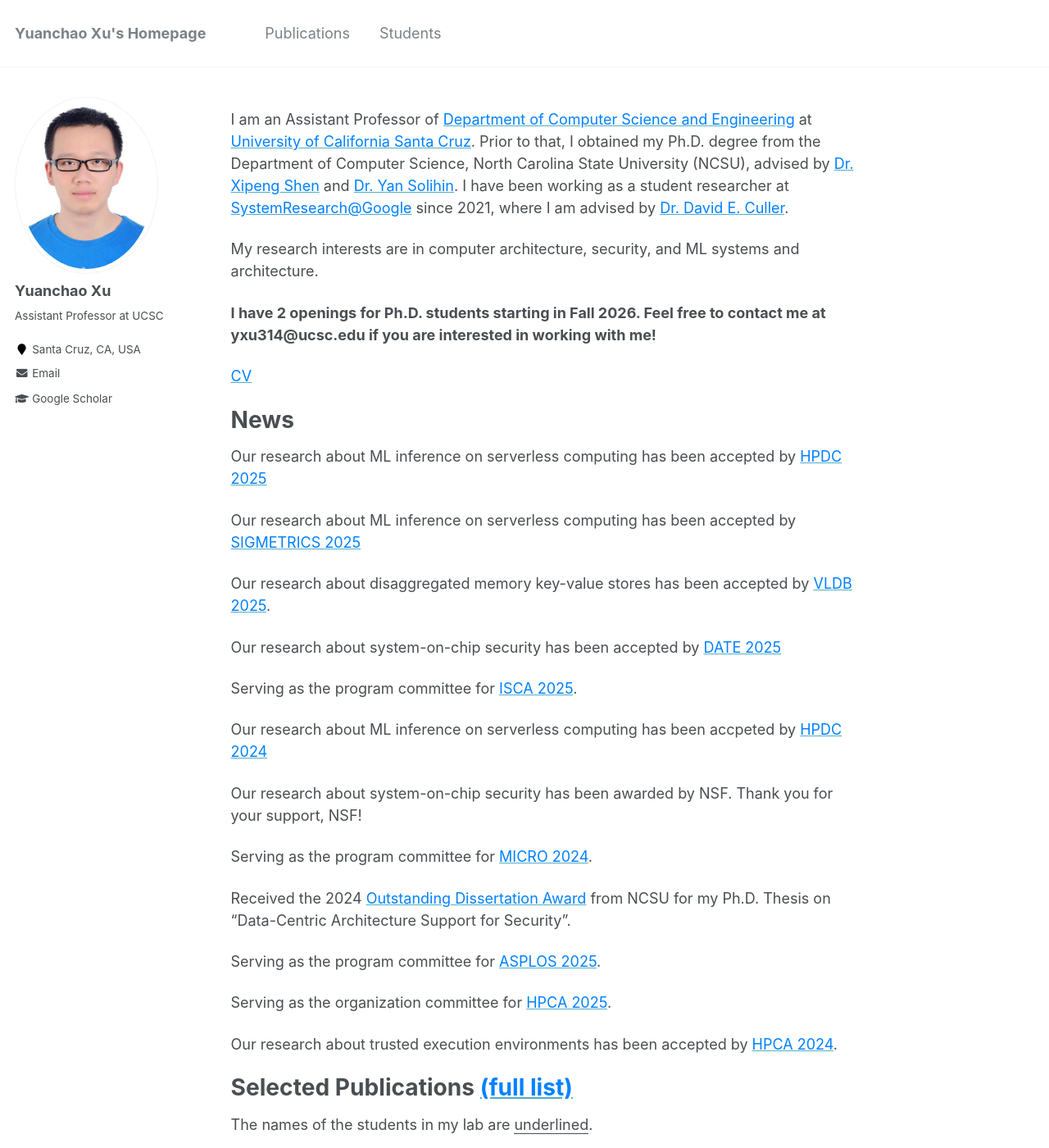
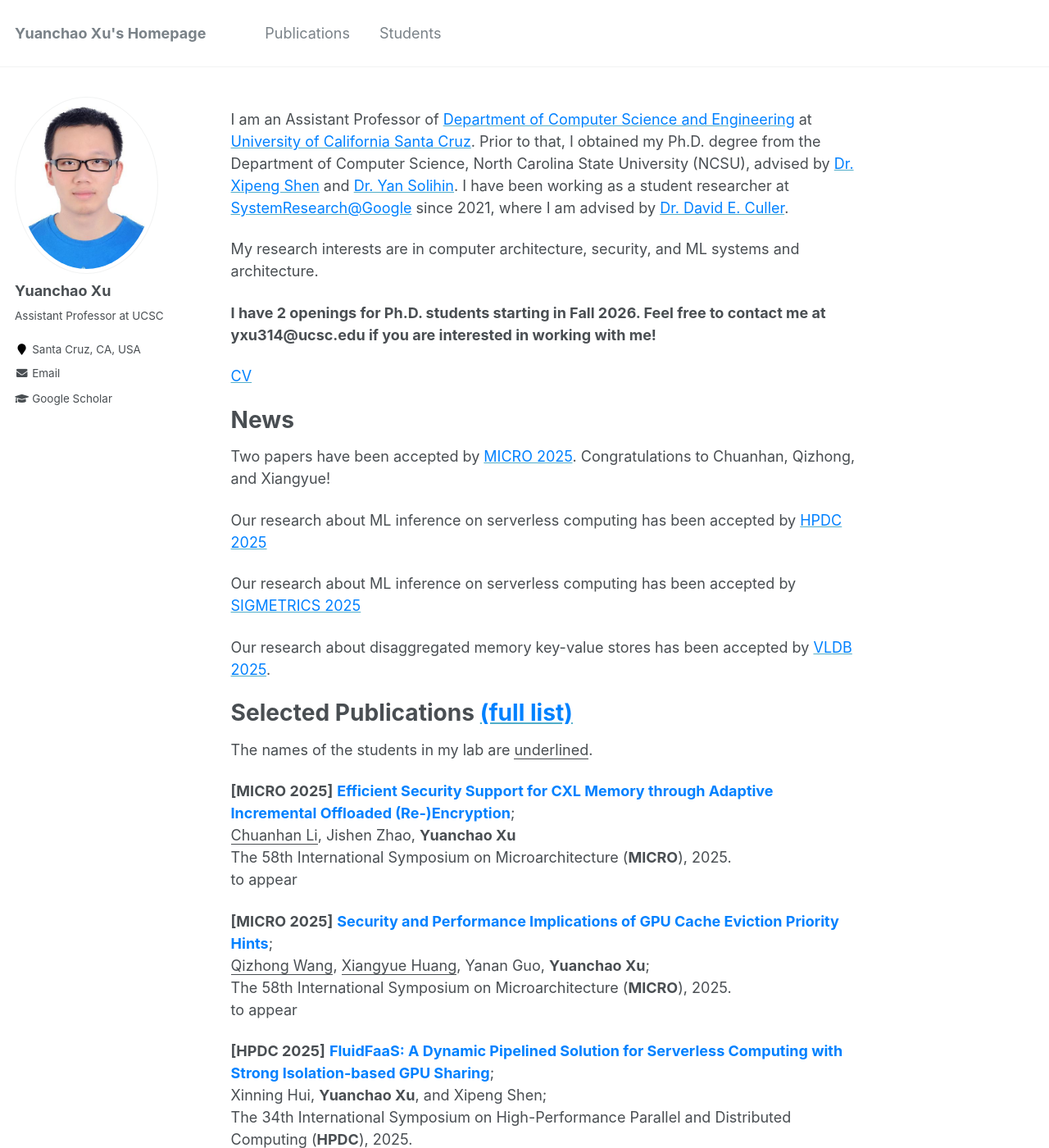
Before and after one commit to yuanchaoxu6/yuanchaoxu6.github.io, a Jekyll site: the page built from _pages/about.md, in a window 1280 px wide and 1400 px high. Shown: the whole window at 82% size. Built offline with Jekyll 4.4.1, drawn with Linux system fonts in a browser that asks for light colours.

Commit message:
add 2 paper

```diff
--- a/_pages/about.md
+++ b/_pages/about.md
@@ -21,7 +21,7 @@ My research interests are in computer architecture, security, and ML systems and
 News
 =====
 
-
+Two papers have been accepted by [<font color="#0081ff">MICRO 2025</font>](https://microarch.org/micro58/). Congratulations to Chuanhan, Qizhong, and Xiangyue!
 
 Our research about ML inference on serverless computing has been accepted by [<font color="#0081ff">HPDC 2025</font>](https://hpdc.sci.utah.edu/2025/)
 
@@ -29,34 +29,20 @@ Our research about ML inference on serverless computing has been accepted by [<f
 
 Our research about disaggregated memory key-value stores has been accepted by [<font color="#0081ff">VLDB 2025</font>](https://vldb.org/2025/).
 
-Our research about system-on-chip security has been accepted by [<font color="#0081ff">DATE 2025</font>](https://www.date-conference.com/)
-
-Serving as the program committee for [<font color="#0081ff">ISCA 2025</font>](https://iscaconf.org/isca2025/).
-
-Our research about ML inference on serverless computing has been accpeted by [<font color="#0081ff">HPDC 2024</font>](https://www.hpdc.org/2024/)
-
-Our research about system-on-chip security has been awarded by NSF. Thank you for your support, NSF!
-
-Serving as the program committee for [<font color="#0081ff">MICRO 2024</font>](https://microarch.org/micro57/).
-
-Received the 2024 [<font color="#0081ff">Outstanding Dissertation Award</font>](https://www.csc.ncsu.edu/academics/graduate/graduate_awards.php) from NCSU for my Ph.D. Thesis on "Data-Centric Architecture Support for Security".
-
-Serving as the program committee for [<font color="#0081ff">ASPLOS 2025</font>](https://www.asplos-conference.org/asplos-2025-call-for-papers/).
-
-Serving as the organization committee for [<font color="#0081ff">HPCA 2025</font>](https://hpca-conf.org/2025/).
-
-Our research about trusted execution environments has been accepted by [<font color="#0081ff">HPCA 2024</font>](https://hpca-conf.org/2024/).
-
-<!--
-
-Serving as the program committee for ISPASS 2024.
-
-Serving as the Registration Chair for [<font color="#0081ff">ISCA 2023</font>](https://iscaconf.org/isca2023/). Please consider attending!
-Text-->
 
 Selected Publications [<font color="#0081ff">(full list)</font>](https://yuanchaoxu6.github.io/publications/)
 ======
 The names of the students in my lab are <ins>underlined</ins>.
+
+**\[MICRO 2025\]** **<font color="#0081ff"> Efficient Security Support for CXL Memory through Adaptive Incremental Offloaded (Re-)Encryption</font>**; <br>
+<ins>Chuanhan Li</ins>, Jishen Zhao, **Yuanchao Xu** <br>
+The 58th International Symposium on Microarchitecture (**MICRO**), 2025. <br>
+to appear
+
+**\[MICRO 2025\]** **<font color="#0081ff"> Security and Performance Implications of GPU Cache Eviction Priority Hints</font>**; <br>
+<ins>Qizhong Wang</ins>, <ins>Xiangyue Huang</ins>, Yanan Guo, **Yuanchao Xu**; <br>
+The 58th International Symposium on Microarchitecture (**MICRO**), 2025. <br>
+to appear
 
 **\[HPDC 2025\]** **<font color="#0081ff"> FluidFaaS: A Dynamic Pipelined Solution for Serverless Computing with Strong Isolation-based GPU Sharing</font>**; <br>
 Xinning Hui, **Yuanchao Xu**, and Xipeng Shen; <br>
@@ -137,3 +123,32 @@ The 47th International Symposium on Computer Architecture (**ISCA**), 2020. <br>
 **Yuanchao Xu**, Yan Solihin, and Xipeng Shen; <br>
 The 25th ACM International Conference on Architecture Support for Programming Languages and Operating Systems (**ASPLOS**), 2020. <br>
 [<font color="#0081ff">[Paper]</font>](http://yuanchaoxu6.github.io/files/asplos20.pdf)[<font color="#0081ff">[Slides]</font>](http://yuanchaoxu6.github.io/files/ASPLOS2020MERR.pdf)[<font color="#0081ff">[Video]</font>](https://www.youtube.com/watch?v=96OUTHkBdY0&list=PLsLWHLZB96VeVp3IVzvSH58ttVz_Anr7H&index=65)
+
+
+<!--
+
+Our research about system-on-chip security has been accepted by [<font color="#0081ff">DATE 2025</font>](https://www.date-conference.com/)
+
+Serving as the program committee for [<font color="#0081ff">ISCA 2025</font>](https://iscaconf.org/isca2025/).
+
+Our research about ML inference on serverless computing has been accpeted by [<font color="#0081ff">HPDC 2024</font>](https://www.hpdc.org/2024/)
+
+Our research about system-on-chip security has been awarded by NSF. Thank you for your support, NSF!
+
+Serving as the program committee for [<font color="#0081ff">MICRO 2024</font>](https://microarch.org/micro57/).
+
+Received the 2024 [<font color="#0081ff">Outstanding Dissertation Award</font>](https://www.csc.ncsu.edu/academics/graduate/graduate_awards.php) from NCSU for my Ph.D. Thesis on "Data-Centric Architecture Support for Security".
+
+Serving as the program committee for [<font color="#0081ff">ASPLOS 2025</font>](https://www.asplos-conference.org/asplos-2025-call-for-papers/).
+
+Serving as the organization committee for [<font color="#0081ff">HPCA 2025</font>](https://hpca-conf.org/2025/).
+
+Our research about trusted execution environments has been accepted by [<font color="#0081ff">HPCA 2024</font>](https://hpca-conf.org/2024/).
+
+Serving as the program committee for ISPASS 2024.
+
+Serving as the Registration Chair for [<font color="#0081ff">ISCA 2023</font>](https://iscaconf.org/isca2023/). Please consider attending!
+
+
+
+Text-->
```
Also changed, not shown: _pages/publications.md (+12 -0 lines).
